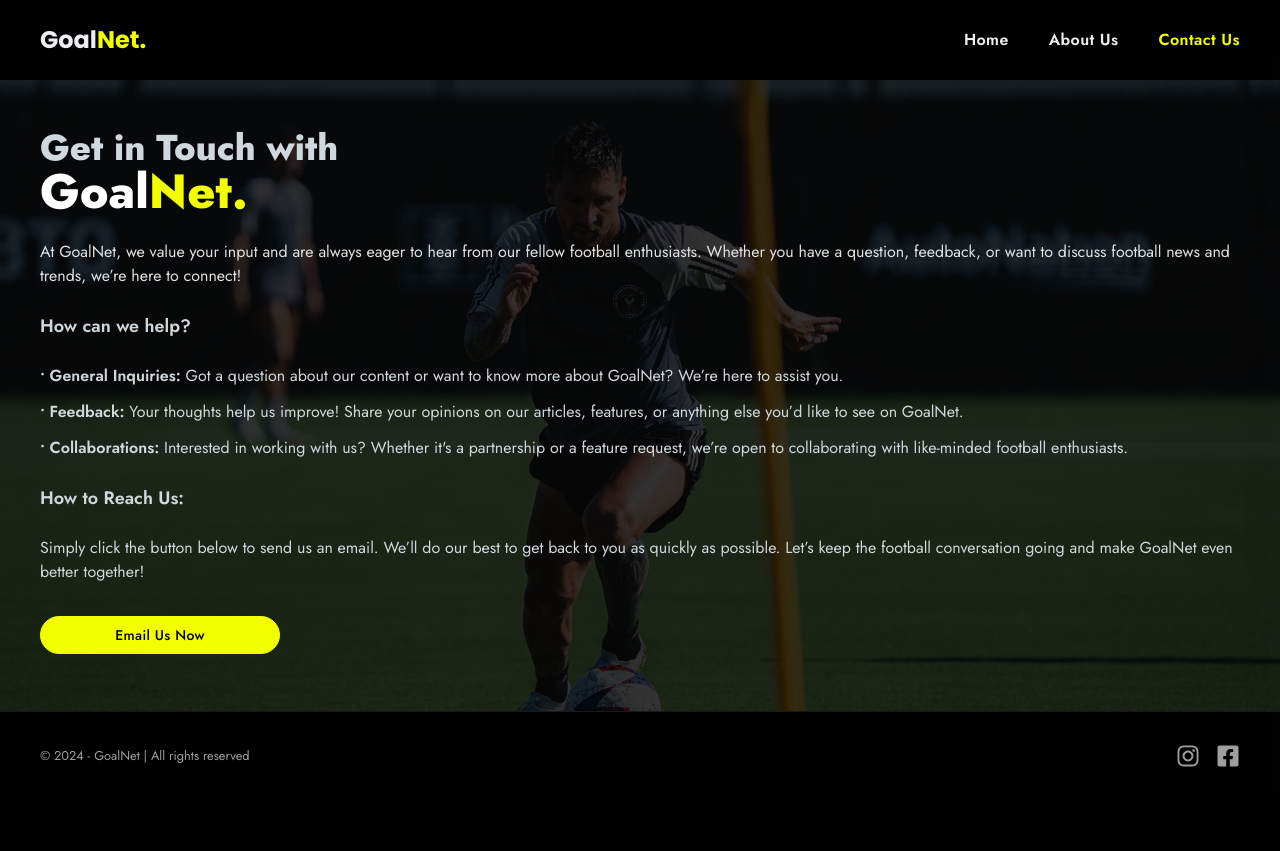
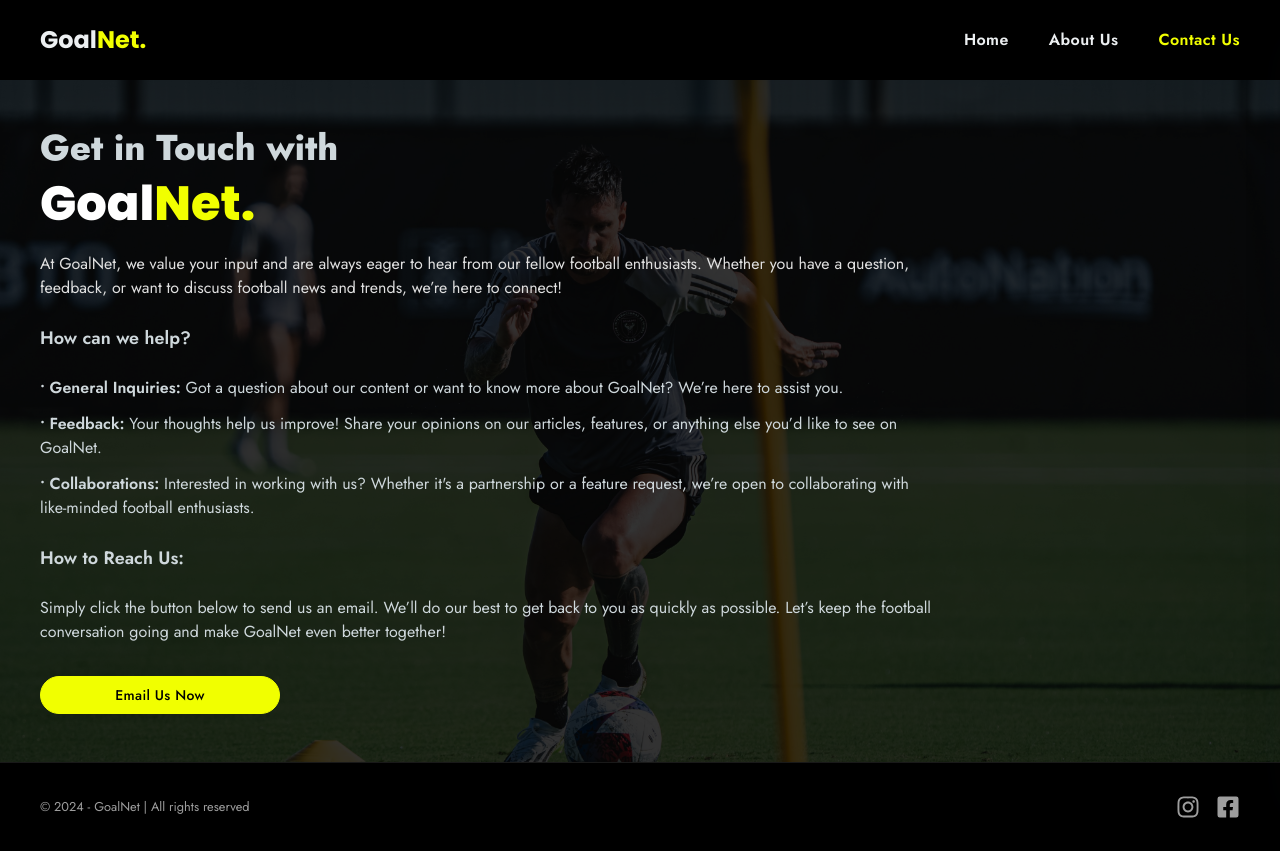
Before and after one commit to pranavpremanand/goalnet-v1, a Next.js app: page /contact-us in a window 1280 px wide. Before the commit the page ends 800 px from the top, so only its background shows below. Built offline with nearby package versions, Linux system fonts and the light colour scheme; no server answers.

Commit message:
contact us style changes

```diff
--- a/src/app/contact-us/page.jsx
+++ b/src/app/contact-us/page.jsx
@@ -1,5 +1,11 @@
 import Image from "next/image";
 import Link from "next/link";
+import { Poppins } from "next/font/google";
+
+const poppins = Poppins({
+  subsets: ["latin"],
+  weight: ["300", "400", "500", "600", "700", "800", "900"],
+});
 
 export const metadata = {
   title: "Contact Us",
@@ -9,13 +15,13 @@ const ContactUs = () => {
   return (
     <div className="wrapper grow relative">
       <div className="flex flex-col gap-8 my-10">
-        <div className="flex flex-col gap-6">
+        <div className="flex flex-col gap-6 max-w-4xl">
           <div className="text-2xl sm:text-3xl lg:text-4xl font-extrabold">
             Get in Touch with <br />
-            <span className="text-3xl sm:text-4xl lg:text-5xl">
+            <h1 className={`${poppins.className} text-3xl sm:text-4xl lg:text-5xl mt-3`}>
               <span className="text-white">Goal</span>
               <span className="text-primary">Net.</span>
-            </span>
+            </h1>
           </div>
           <p className="text-gray-300">
             At GoalNet, we value your input and are always eager to hear from
```
